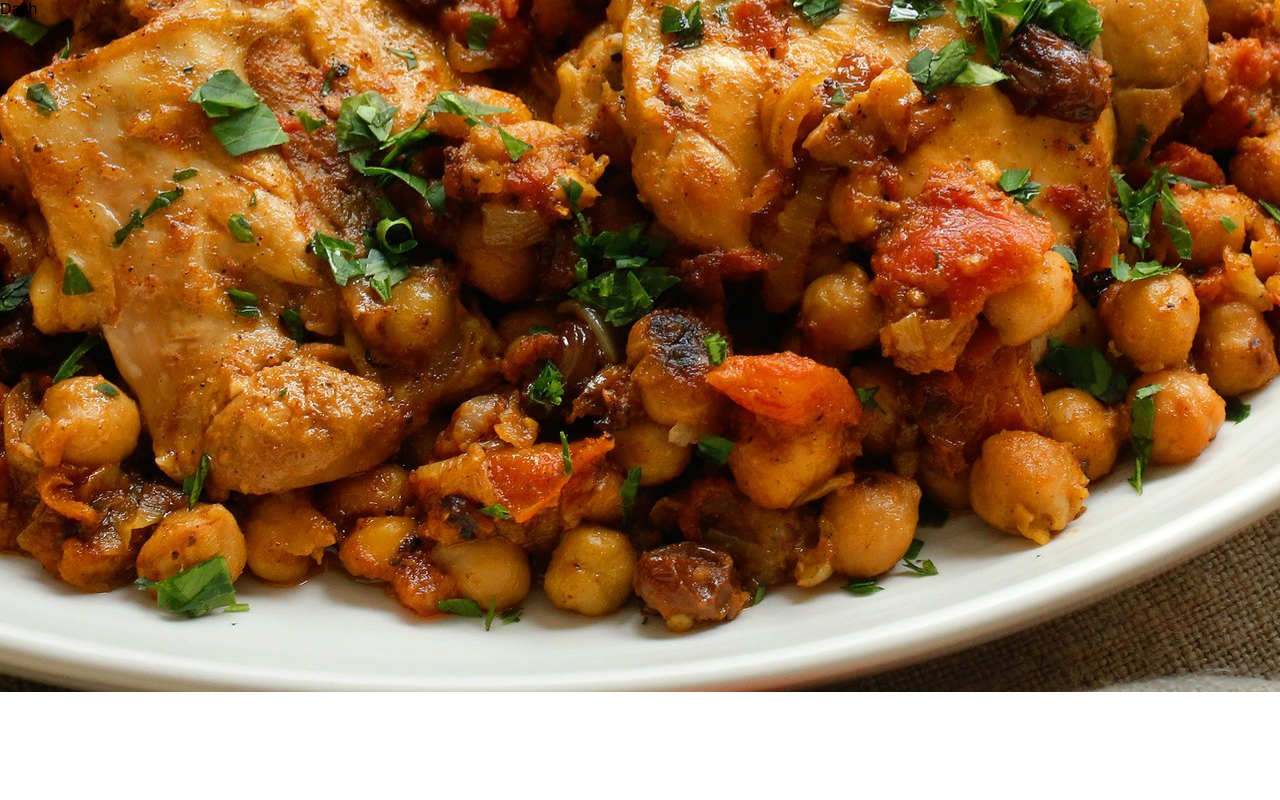
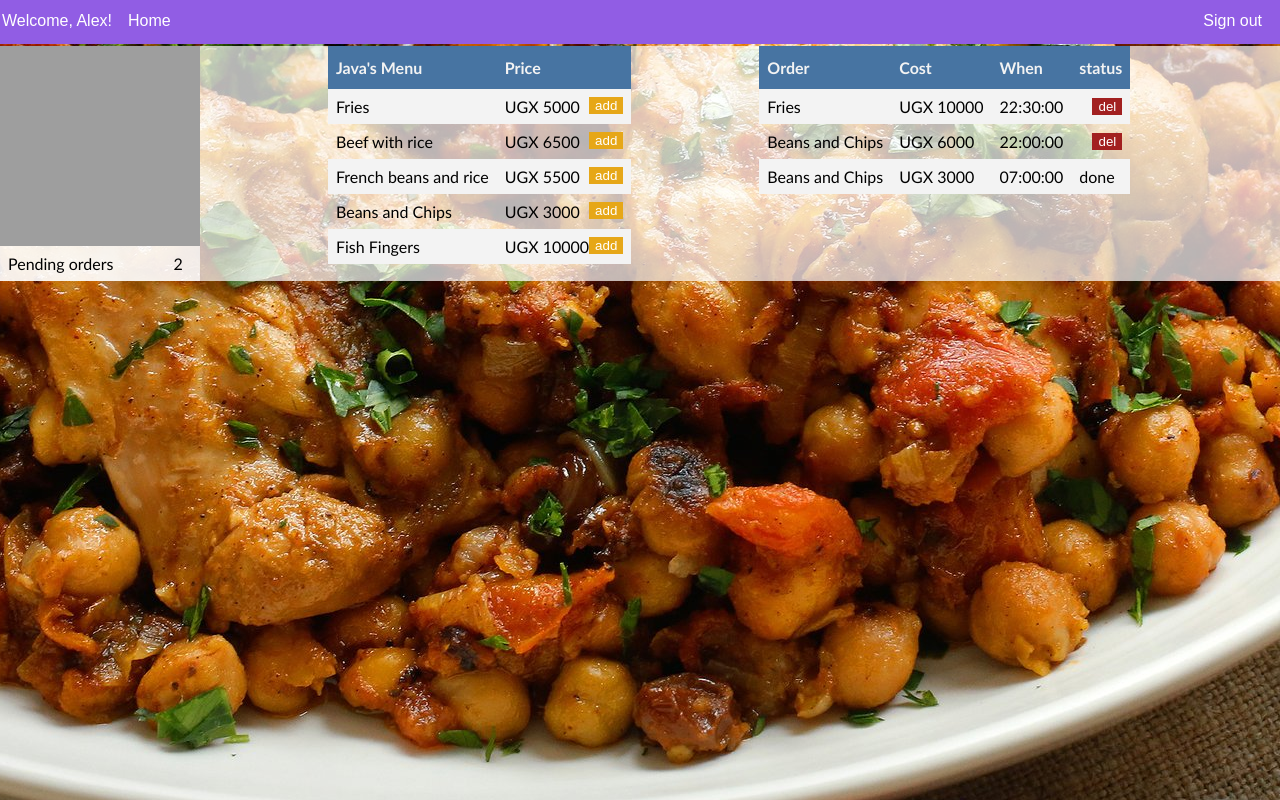
Before and after one commit to matthewacha/bookamealjs, a React (Create React App) app: page /userDash in a window 1280 px wide. Built offline with nearby package versions, Linux system fonts and the light colour scheme; grey boxes are pictures that could not be loaded.

Commit message:
[feature] Edit css and jsx for custmer dash

```diff
--- a/src/routes/static/staticCustDash.css
+++ b/src/routes/static/staticCustDash.css
@@ -111,6 +111,26 @@ th li a {
 	background-color:#f1efef;
 }
 
+#main-flex{
+	margin-top:2px;
+}
+
+#orders-table{
+	margin-left: 0px;
+}
+
+#admin-flex{
+	width:200px;
+}
+
+#caterer-flex{
+	width:336;
+	margin-left:10%;
+}
+#orders-flex{
+	width:450;
+	margin-left:10%;
+}
 /*buttons*/
 .add-btn{
 	background-color:#e6a718;
--- a/src/routes/userDash.js
+++ b/src/routes/userDash.js
@@ -2,5 +2,109 @@ import React from 'react';
 import './static/staticCustDash.css'
 
 export default () => (
-    <div>Dash</div>
+    <div>
+        <nav>
+		<div class="navibar">
+			<ul>
+				<li class="nav-logo">Welcome, Alex!</li>
+				<li><a class="nav-logo" href="customerHome">Home</a></li>
+
+				<li id = "right-but"><a class="nav-logo" href="login">Sign out</a></li>
+			</ul>
+	     </div>
+	</nav>
+	<div >
+		<div class="flex-container" id = "main-flex">
+
+
+
+			<div class="flex-container inner" id="admin-flex">
+				<div style={{height:200,}}>
+					<div class = "profile-pic">
+						<img src="prof_pic.jpg" class="img-circle" alt="no-image.png" width="200" height="200"/>
+					</div>
+				</div>
+				<div style={{width:200,}}>
+				<table class="menu" >
+				<tr>
+					<td>Pending orders </td>
+					<td>2</td>
+
+				</tr>
+			</table></div>
+
+			</div>
+
+
+
+			<div id = "caterer-flex">
+				<table class="menu" >
+				<tr>
+					<th>Java's Menu</th>
+					<th>Price</th>
+				</tr>
+				<tr>
+					<td>Fries</td>
+					<td>UGX 5000 <button class="add-btn">add</button></td>
+				</tr>
+
+				<tr>
+					<td>Beef with rice</td>
+					<td>UGX 6500 <button class="add-btn">add</button></td>
+				</tr>
+
+				<tr>
+					<td>French beans and rice</td>
+					<td>UGX 5500 <button class="add-btn">add</button></td>
+				</tr>
+
+				<tr>
+					<td>Beans and Chips</td>
+					<td>UGX 3000 <button class="add-btn">add</button></td>
+				</tr>
+
+				<tr>
+					<td>Fish Fingers</td>
+					<td>UGX 10000 <button class="add-btn">add</button></td>
+				</tr>
+				</table>
+			</div>
+
+
+			<div id="orders-flex">
+				<table class="menu" id = "orders-table" >
+				<tr>
+					<th>Order</th>
+					<th>Cost</th>
+					<th>When</th>
+					<th>status</th>
+				</tr>
+				<tr>
+					<td>Fries</td>
+					<td>UGX 10000</td>
+					<td>22:30:00</td>
+					<td><button class="del-btn">del</button></td>
+
+				</tr>
+				<tr>
+				    <td>Beans and Chips</td>
+					<td>UGX 6000 </td>
+					<td>22:00:00</td>
+					<td><button class="del-btn">del</button></td>
+
+				</tr>
+				<tr>
+				    <td>Beans and Chips</td>
+					<td>UGX 3000 </td>
+					<td>07:00:00</td>
+					<td>done</td>
+
+				</tr>
+
+			</table></div>
+		</div>
+		</div>
+
+	</div>
+
 )
```
